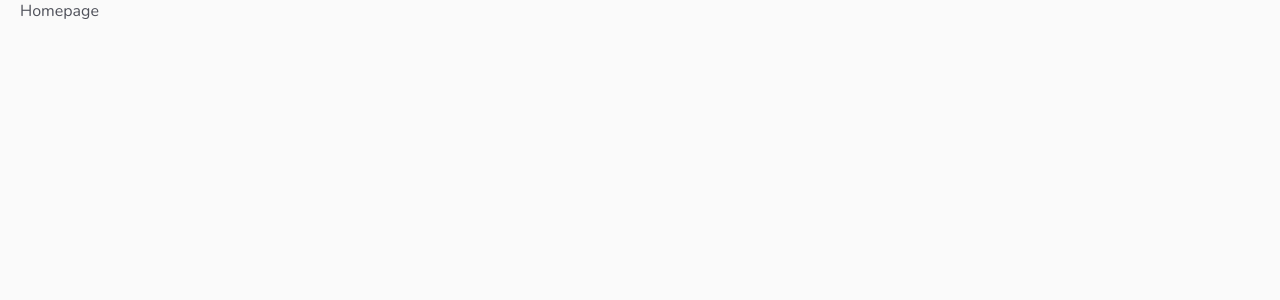
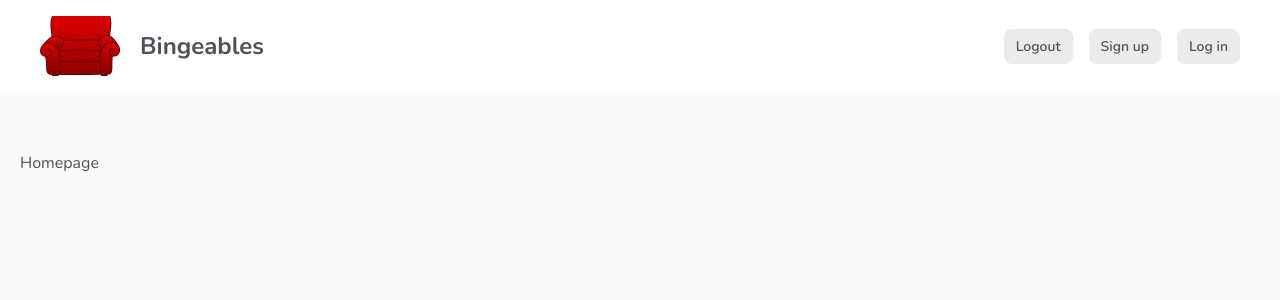
Before and after one commit to wearsunscreen/b1, a Vue app: page / in a window 1280 px wide. Shown: the top 300 px of the page. Built offline with nearby package versions, Linux system fonts and the light colour scheme.

Commit message:
141 Navbar

```diff
--- a/src/App.vue
+++ b/src/App.vue
@@ -1,8 +1,19 @@
 <template>
+  <Navbar />
   <div class="content">
-    <router-view/>
+    <router-view />
   </div>
 </template>
+
+<script>
+import Navbar from './components/Navbar.vue';
+
+export default {
+  components: {
+    Navbar
+  }
+}
+</script>
 
 <style>
 .content {
--- /dev/null
+++ b/src/components/Navbar.vue
@@ -0,0 +1,47 @@
+<template>
+    <div class="navbar">
+        <nav>
+            <img src="@/assets/297-2978257_comfy-chair-cliparts-cartoon-comfy-chairs.png" alt="Comfy Chair">
+            <h1><router-link :to="{ name: 'Home' }">Bingeables</router-link></h1>
+            <div class="links">
+                <button>Logout</button>
+                <router-link class="btn" :to="{ name: 'Signup' }">Sign up</router-link>
+                <router-link class="btn" :to="{ name: 'Login' }">Log in</router-link>
+            </div>
+        </nav>
+    </div>
+</template>
+
+<script>
+export default {
+
+}
+</script>
+
+
+<style scoped>
+  .navbar {
+    padding: 16px 10px;
+    margin-bottom: 60px;
+    background: white;
+  }
+  nav {
+    display: flex;
+    align-items: center;
+    max-width: 1200px;
+    margin: 0 auto;
+  }
+  nav img {
+    max-height: 60px;
+  }
+  nav h1 {
+    margin-left: 20px;
+  }
+  nav .links {
+    margin-left: auto;
+  }
+  nav .links a, button {
+    margin-left: 16px;
+    font-size: 14px;
+  }
+</style>
--- a/src/router/index.js
+++ b/src/router/index.js
@@ -6,7 +6,7 @@ import Signup from '../views/auth/Signup.vue'
 const routes = [
   {
     path: '/',
-    name: 'home',
+    name: 'Home',
     component: HomeView
   },
   {
```
Also changed, not shown: src/assets/297-2978257_comfy-chair-cliparts-cartoon-comfy-chairs.png (added).
